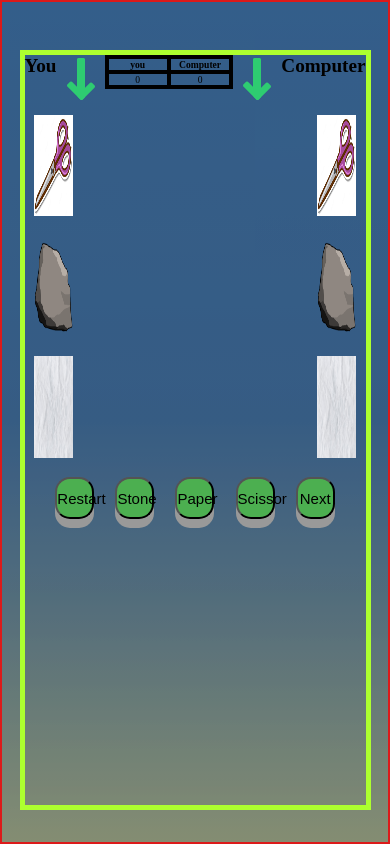
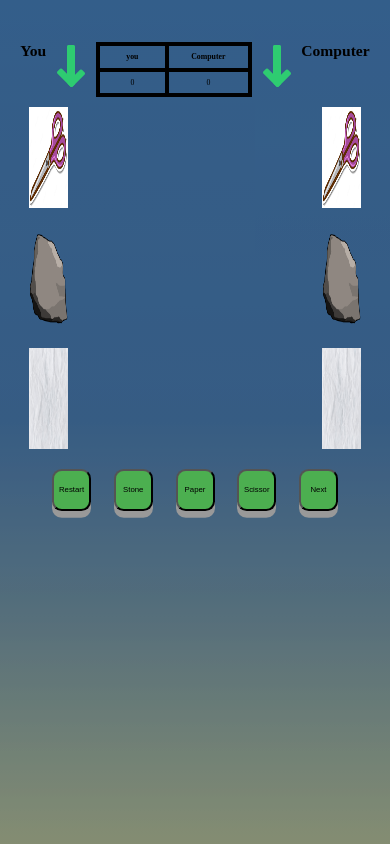
Before and after one commit to Sajalrastogi89/Stone-Paper-Scissor-Game, a plain HTML site: page index.html in a window 390 px wide. Drawn offline with Linux system fonts and the light colour scheme.

Commit message:
Stone, Paper, Scissor Game finished

```diff
--- a/main.js
+++ b/main.js
@@ -1,4 +1,4 @@
-let count1=0;let count2=0;let id1;let id2;let resultId;
+let count1 = 0; let count2 = 0; let id1; let id2; let resultId;
 let x = document.getElementById("first");
 const slideshowdiv = document.querySelectorAll("#bg-image div");
 
@@ -35,21 +35,21 @@ function Stone() {
 
 
 
-    id1="stone1";
+    id1 = "stone1";
     y = randomNumber();
     decisionStone(y);
 }
 function Paper() {
     restrict();
     document.getElementById("paper1").style.marginLeft = "20%";
-   id1="paper1";
+    id1 = "paper1";
     y = randomNumber();
     decisionPaper(y);
 }
 function Scissor() {
     restrict();
     document.getElementById("scissor1").style.marginLeft = "20%";
-    id1="scissor1";
+    id1 = "scissor1";
     y = randomNumber();
     decisionScissor(y);
 }
@@ -63,15 +63,15 @@ function computerDecision(b) {
     switch (b) {
         case 0:
             document.getElementById("stone2").style.marginRight = "20%";
-            id2="stone2";
+            id2 = "stone2";
             break;
         case 1:
             document.getElementById("paper2").style.marginRight = "20%";
-            id2="paper2"
+            id2 = "paper2"
             break;
         case 2:
             document.getElementById("scissor2").style.marginRight = "20%";
-            id2="scissor2";
+            id2 = "scissor2";
             break;
     }
 }
@@ -124,64 +124,50 @@ function decisionScissor(d) {
 
     }
 
-
-
 }
 function user() {
     document.getElementById("item-1").innerHTML = ++count1;
-//     if(count1==3){
-//         document.getElementById("congrats").style.display = "block";
-// }
+
 }
 function computer() {
     document.getElementById("item-2").innerHTML = ++count2;
-    // if(count2==3){
-    //     document.getElementById("sorry").style.display = "block";
-    // }
+
 }
 
-
-
-// function Draw() {
-//     document.getElementById("item-1").innerHTML = ++count1;
-//     document.getElementById("item-2").innerHTML = count;
-// }
-
-
-function result(idToChange){
-    resultId=idToChange;
+function result(idToChange) {
+    resultId = idToChange;
     document.getElementById(idToChange).style.display = "block";
 }
 
-function defaultLocation(){
+function defaultLocation() {
     document.getElementById(id1).style.marginLeft = 0;
     document.getElementById(id2).style.marginRight = 0;
 
     document.getElementById(resultId).style.display = "none";
     unrestrict();
-     if(count1==3){
+    if (count1 == 3) {
         document.getElementById("congrats").style.display = "block";
         disable();
     }
-    else if(count2==3){
+    else if (count2 == 3) {
         document.getElementById("sorry").style.display = "block";
         disable();
     }
 }
-const buttonNode=document.querySelectorAll("button");
+const buttonNode = document.querySelectorAll("button");
 
-function disable(){
-for(let i=1;i<5;i++){
+function disable() {
+    for (let i = 1; i < 5; i++) {
         buttonNode[i].disabled = true;
     }
 }
-function restrict(){
-    for(let i=1;i<4;i++){
+function restrict() {
+    for (let i = 1; i < 4; i++) {
         buttonNode[i].disabled = true;
     }
 }
-    function unrestrict(){
-        for(let i=1;i<4;i++){
+function unrestrict() {
+    for (let i = 1; i < 4; i++) {
         buttonNode[i].disabled = false;
     }
 }
--- a/style.css
+++ b/style.css
@@ -12,19 +12,19 @@ body {
 #bg-image {
 
     height: 100vh;
-    position: relative;
+
 }
 
 
 
 #bg-image div {
 
-    border: 2px solid red;
+
     position: absolute;
     top: 0;
     left: 0;
-    width: 100%;
-    height: 100%;
+    width: 100vw;
+    height: 100vh;
     opacity: 0;
     transition: opacity 2s linear;
     z-index: 1;
@@ -32,7 +32,7 @@ body {
 
 #bg-image div:nth-child(1) {
     background: #000000;
-    display: block;
+
 
 }
 
@@ -150,28 +150,14 @@ body {
     background-image: linear-gradient(to bottom, #00000c 80%, #150800 100%);
 
 }
-
-/* #front {
-
-
-
-    opacity: 1;
-
-    z-index: 10;
-    display: block;
-    position: fixed;
-   background-color: white;
-} */
 #front {
     z-index: 10;
     position: absolute;
     top: 0;
-    left: 5%;
-    /* background-color: white; */
-    border: 5px solid greenyellow;
-    height: 90vh;
+    left: 5vw;
+   height: 90vh;
     width: 90vw;
-    margin: 50px auto;
+    margin: 5vh auto;
 
 
 }
@@ -184,9 +170,9 @@ body {
 table,
 th,
 td {
-    border: 4px solid black;
-    width: 40%;
-    height: 18%;
+    border: 0.5vh solid black;
+    width: 40vw;
+    height: 3vh;
     text-align: center;
     border-collapse: collapse;
 
@@ -212,7 +198,7 @@ td {
 button {
 
 
-    font-size: 24px;
+    font-size: 2vw;
     cursor: pointer;
     text-align: center;
 
@@ -220,8 +206,8 @@ button {
 
 color: inherit;
     background-color: #4CAF50;
-    border-radius: 15px;
-    box-shadow: 0 9px #999;
+    border-radius: 2.5vw;
+    box-shadow: 0 0.8vh #999;
     height: 5vh;
     width: 10vw;
 }
@@ -232,8 +218,8 @@ button:hover {
 
 button:active {
     background-color: #3e8e41;
-    box-shadow: 0 5px #666;
-    transform: translateY(4px);
+    box-shadow: 0 0.1vh #666;
+    transform: translateY(0.95vh);
 }
 
 .button {
@@ -243,38 +229,33 @@ button:active {
 #result-content{
   position: absolute;
   top: 0;
-  left: 5%;
+  left: 5vw;
   height: 90vh;
   width: 90vw;
-  border: 5px solid red;
+
   z-index: 5;
-margin: 50px auto;
+margin: 5vh auto;
 
 }
 span{
 
     position: absolute;
-   font-size: 2rem;
+   font-size: 3vw;
    font-style: italic;
    font-weight: 900;
 display: none;
-padding-left: 45%;
-padding-top: 21%;
+padding-left: 42vw;
+padding-top: 38vh;
 
 
 }
 
 
 @media(max-width:414px){
-    #front{
-        font-size: 60%;
-    }
-    button{
-        font-size: 15px;
-        color: inherit;
-    }
-  #result-content{
-    font-size: 20px;
-  }
+
+   #first{
+    font-size: 2vw;
+   }
+
 
 }
```
Lines whose indentation alone changed are shown as unchanged.
